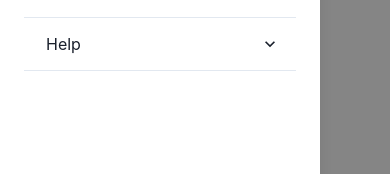
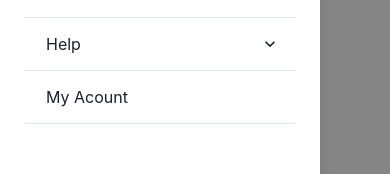
Before and after one commit to Ritik73011/mahabis-clone, a React (Create React App) app in the folder landing_page/: page / in a window 390 px wide. Both pictures are taken after a click on the icon 28 px from the left and 38 px from the top of the page. Shown: the part 290-464 px from the top of the page. Built offline with nearby package versions, Linux system fonts and the light colour scheme.

Commit message:
navbar responsiveness done

```diff
--- a/landing_page/src/Components/Navbar/Icons/Icon.css
+++ b/landing_page/src/Components/Navbar/Icons/Icon.css
@@ -23,3 +23,9 @@
     margin-top: -5px;
     margin-left: -1.5px;
 }
+
+@media only screen and (max-width: 768px) {
+    .acountInfo {
+        display: none;
+    }
+}
--- a/landing_page/src/Components/Navbar/Icons/Icon.jsx
+++ b/landing_page/src/Components/Navbar/Icons/Icon.jsx
@@ -4,7 +4,7 @@ import './Icon.css';
 function Icon() {
   return (
     <div className='iconDiv'>
-     <img src="https://cdn.shopify.com/s/files/1/0238/5795/t/29/assets/icon-myaccount.png?v=85297090699021414941656596220" alt="" />
+     <img className='acountInfo' src="https://cdn.shopify.com/s/files/1/0238/5795/t/29/assets/icon-myaccount.png?v=85297090699021414941656596220" alt="" />
         <img src="https://gepi.global-e.com/content/images/flags/in.png" alt="" />
         <Flex>
         <img src="https://cdn.shopify.com/s/files/1/0238/5795/t/29/assets/icon-cart.png?v=182661896060636914941656596211" alt="" />
--- a/landing_page/src/Components/Navbar/Logo/Logo.css
+++ b/landing_page/src/Components/Navbar/Logo/Logo.css
@@ -1,6 +1,7 @@
 .logoDiv {
     display: flex;
     gap: 8px;
+    cursor: pointer;
 }
 
 .logoDiv img {
--- a/landing_page/src/Components/Navbar/MobileLayout/MobileNav.jsx
+++ b/landing_page/src/Components/Navbar/MobileLayout/MobileNav.jsx
@@ -80,6 +80,16 @@ function MobileNav(){
     <Accessories name={''} arr={empty} />
     </AccordionPanel>
   </AccordionItem>
+
+  <AccordionItem>
+    <h2>
+      <AccordionButton>
+        <Box flex='1' textAlign='left' padding={'6px'}>
+         My Acount
+        </Box>
+      </AccordionButton>
+    </h2>
+  </AccordionItem>
 </Accordion>
     </div>
 }
```
